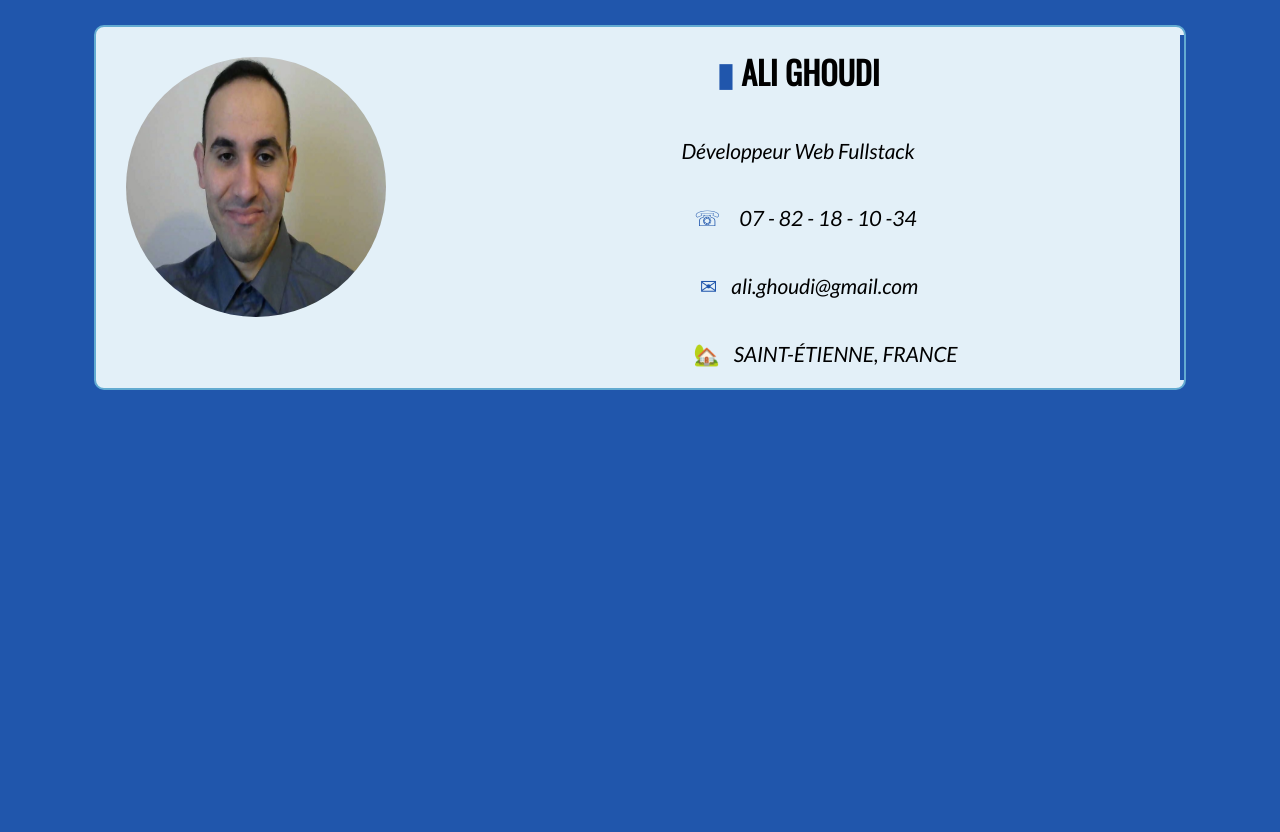
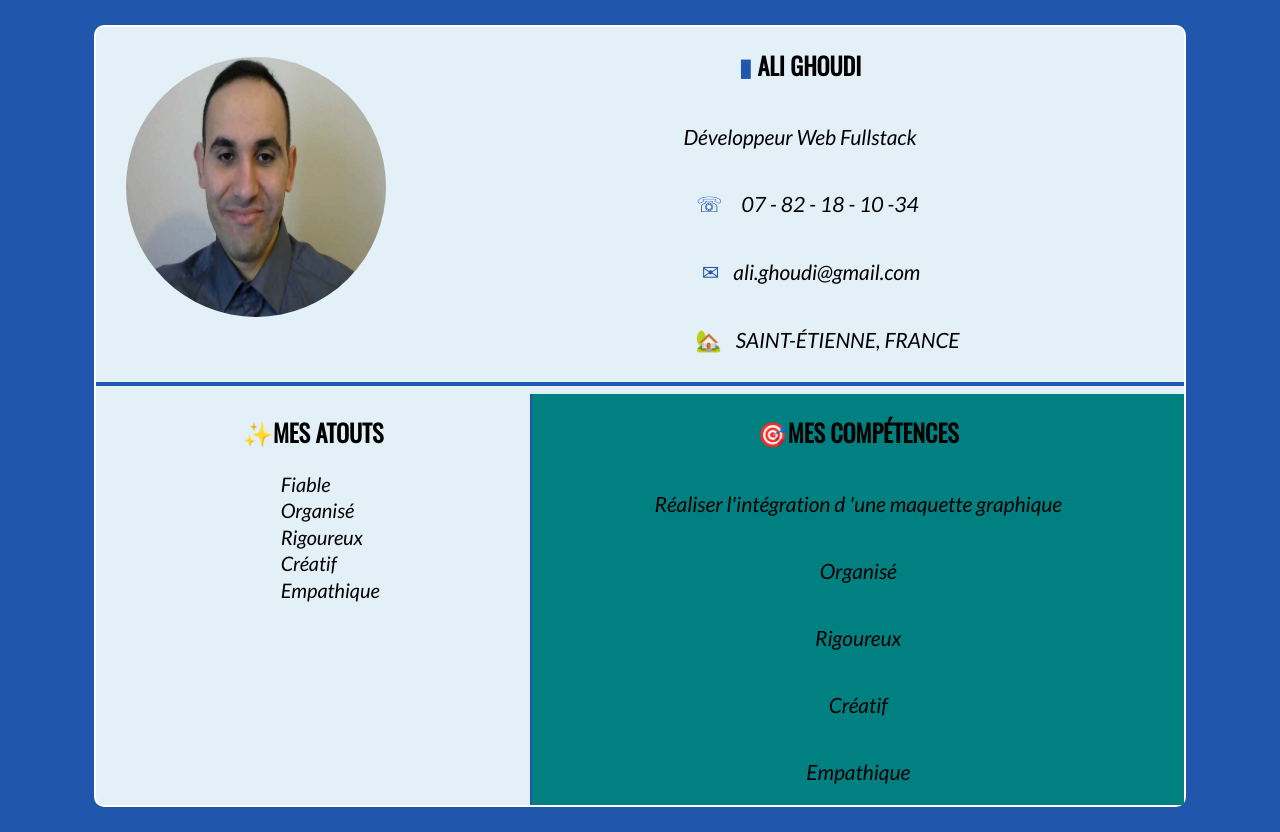
Before and after one commit to AGhoudi/My_Resume, a React (Create React App) app: page / in a window 1280 px wide. Before the commit the page ends 800 px from the top, so only its background shows below. Built offline with nearby package versions, Linux system fonts and the light colour scheme.

Commit message:
added mes compétences and mes atouts to my resume

```diff
--- a/src/App.css
+++ b/src/App.css
@@ -8,7 +8,6 @@ body {
 }
 
 .main_content {
-    display: flex;
     width: 85vw;
     height: auto;
     margin: 25px auto;
@@ -17,7 +16,11 @@ body {
     border-bottom-right-radius: 10px;
     border-top-left-radius: 10px;
     border-top-right-radius: 10px;
-    border: 2px solid #63abd1;
+    border: 2px solid #fff;
+}
+
+.presentation {
+    display: flex;
 }
 
 .picture {
@@ -73,5 +76,49 @@ p {
 }
 
 hr {
-    border: 2px solid #2056ac
+    border: 2px solid #2056ac;
 }
+
+.competences {
+    display: flex;
+}
+
+.mesAttouts {
+    justify-content: center;
+    flex-direction: column;
+    width: 40%;
+    border-right: 2px solid #2056ac;
+    text-align: center;
+    font-family: 'Oswald', sans-serif;
+}
+
+ul {
+    list-style-type: none;
+    margin: 0 auto;
+    padding-left: 35px;
+    width:200px;
+    max-width: 300px;
+    height:auto;
+    text-align:center;
+}
+
+li {
+    width:100px; /* largeur de la zone de texte */
+    padding: 0 10px; /* aération interne de la zone de texte */
+    vertical-align:middle;
+    display:inline-block;
+    line-height:1.2; /* on rétablit le line-height */
+    text-align:left;
+    font-family: 'Lato', sans-serif;
+    font-size: 20px;
+}
+
+.mesCompetences {
+    width: 60%;
+    background-color: teal;
+    display: flex;
+    justify-content: center;
+    flex-direction: column;
+    text-align: center;
+    font-family: 'Oswald', sans-serif;
+}
--- a/src/App.js
+++ b/src/App.js
@@ -6,6 +6,7 @@ function App() {
   return (
     <div className="App">
         <div className="main_content">
+            <section className="presentation">
               <div className="picture">
                   <img  src={logo} alt="cv_picture"/>
               </div>
@@ -15,9 +16,29 @@ function App() {
                   <p><span className="phone">&#9743;</span> 07 - 82 - 18 - 10 -34</p>
                   <p><span className="mail">&#9993;</span> ali.ghoudi@gmail.com</p>
                   <p><span className="home" role="img" aria-label="house">&#127969;</span> SAINT-ÉTIENNE, FRANCE</p>
-
               </div>
+            </section>
             <hr/>
+            <section className="competences">
+              <div className="mesAttouts">
+                  <h2><span>&#10024;</span>MES ATOUTS</h2>
+                  <ul>
+                    <li>Fiable</li>
+                    <li>Organisé</li>
+                    <li>Rigoureux</li>
+                    <li>Créatif</li>
+                    <li>Empathique</li>
+                  </ul>
+              </div>
+              <div className="mesCompetences">
+                      <h2><span>&#127919;</span>MES COMPÉTENCES</h2>
+                        <p>Réaliser l'intégration d 'une maquette graphique</p>
+                        <p>Organisé</p>
+                        <p>Rigoureux</p>
+                        <p>Créatif</p>
+                        <p>Empathique</p>
+              </div>
+            </section>
         </div>
 
       {/* <div className="main_content">
```
Lines whose indentation alone changed are shown as unchanged.
